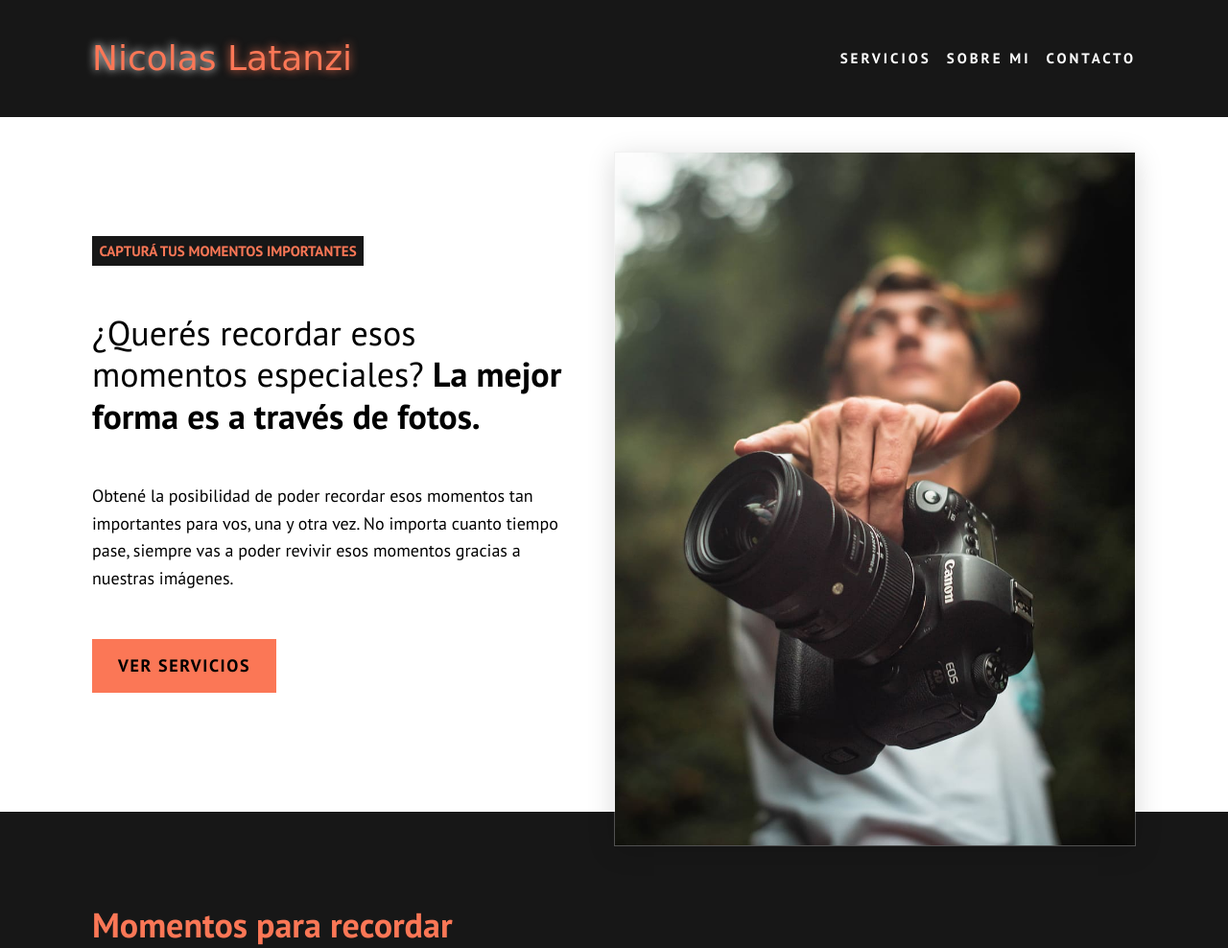
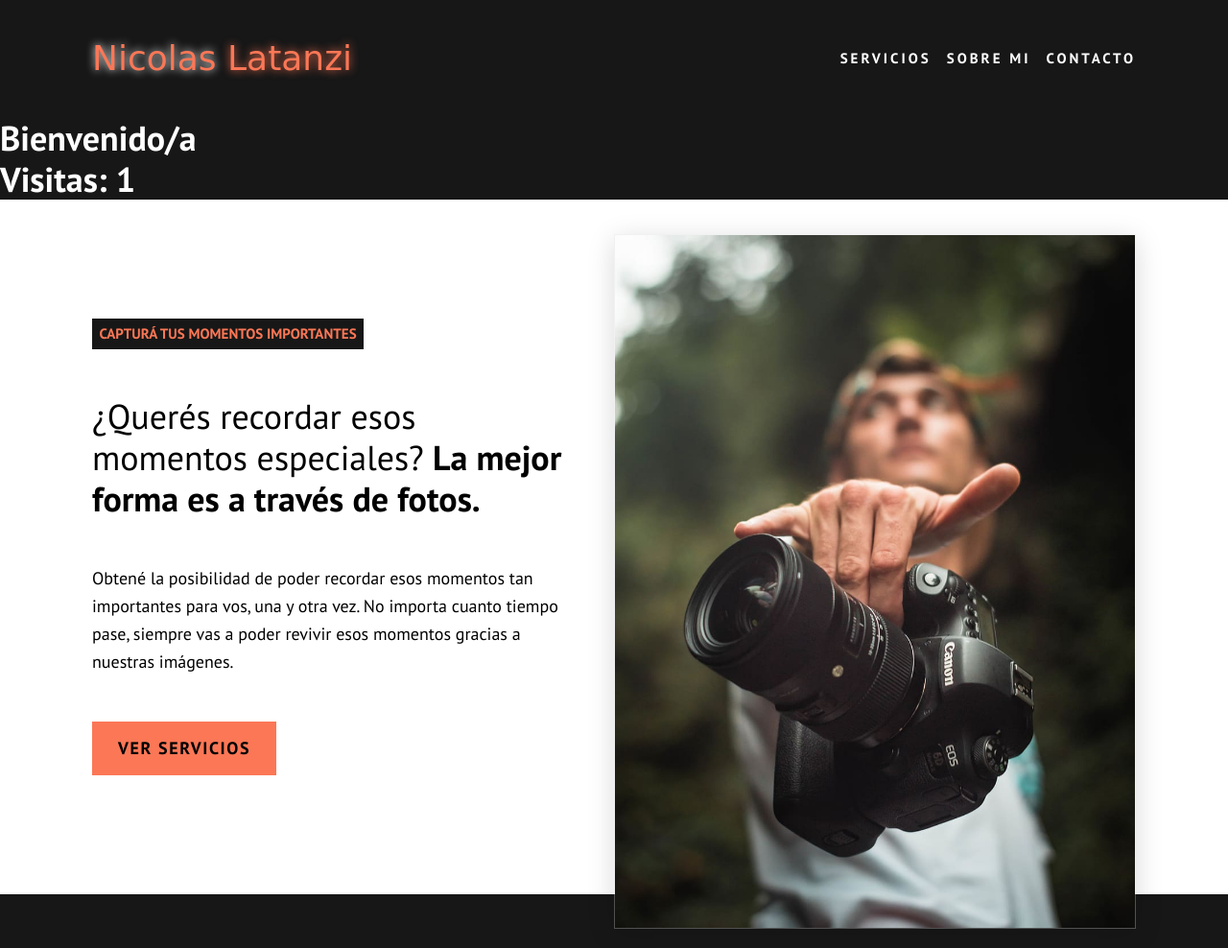
Before and after one commit to NicolasLatanzi/Primer-Proyecto-Integrador, a plain HTML site: page index.html in a window 1280 px wide. Shown: the top 988 px of the page at 96% size. Drawn offline with nearby package versions, Linux system fonts and the light colour scheme; a web font is replaced by a local one.

Commit message:
Update index.html

```diff
--- a/index.html
+++ b/index.html
@@ -40,7 +40,10 @@
             </div>
         </div>
     </header>
-
+    <div class="variables bg-dark">
+        <h3 id="usuario" title="Haz clic aqui para identificarte">Bienvenido/a</h3>
+        <h3 id="visitas">Visitas: </h3>
+    </div>
     <section class="main-section">
         <div class="my-container split a-center">
             <div class="section-left flow-content xl-space">
@@ -53,7 +56,7 @@
                 <a href="services.html" class="my-btn">Ver servicios</a>
             </div>
 
-            <img class="shadow" src="/img/photographer.jpg" alt="">
+            <img class="shadow" src="img/photographer.jpg" alt="">
         </div>
     </section>
 
@@ -147,7 +150,8 @@
                     <p class="text-italic">Nicolas es un artista.
 
                         ¡Volveríamos a contar con él para el bautismo de nuestro bebé mil veces!
-                        Ni nosotros ni nuestros invitados nos dimos cuenta de que estaba en el bautismo, y eso se agradece.
+                        Ni nosotros ni nuestros invitados nos dimos cuenta de que estaba en el bautismo, y eso se
+                        agradece.
 
                         ¡Las fotos han sido alucinantes!
                         Mil gracias de corazón, Nicolas.
@@ -157,13 +161,15 @@
 
                 </div>
                 <div class="testimonial-card bg-dark corner-square shadow">
-                    <p class="text-italic">Gracias por la serenidad que transmites, tus consejos a los novios y tus conversaciones el día de la boda.
+                    <p class="text-italic">Gracias por la serenidad que transmites, tus consejos a los novios y tus
+                        conversaciones el día de la boda.
 
                         Te haces cercano y eso da buen rollo, a nosotros y a los invitados.
 
-                        También por los detalles que nos has ido regalando durante el proceso y tu disponibilidad para tener todo a tiempo, muy rápido y atento.
+                        También por los detalles que nos has ido regalando durante el proceso y tu disponibilidad para
+                        tener todo a tiempo, muy rápido y atento.
 
-                        </p>
+                    </p>
                     <h5 class="mt-3">Pablo & Marta</h5>
 
                 </div>
@@ -213,6 +219,37 @@
 </html>
 
 <script>
+
+    let usuario = "";
+    let visitas = 0;
+    let boton_usuario = document.getElementById('usuario');
+
+    function identificarUsuario() {
+        usuario = localStorage.getItem("usuario") ?? '';
+        boton_usuario.innerText = "Bienvenido/a " + usuario;
+        if (usuario !== '') {
+            boton_usuario.setAttribute('title', '');
+        }
+    }
+    function contador() {
+        visitas = localStorage.getItem("visitas") ?? 0;
+        visitas++;
+        localStorage.setItem("visitas", visitas);
+        document.getElementById('visitas').innerText = "Visitas: " + visitas;
+    }
+
+    boton_usuario.onclick = function () {
+        let nombre_apellido = "";
+        do {
+            nombre_apellido = prompt("Ingrese su nombre para identificarse");
+        } while (nombre_apellido === "" || nombre_apellido === null);
+        localStorage.setItem("usuario", nombre_apellido);
+        location.reload();
+    }
+
+    identificarUsuario();
+    contador();
+
     $(function () {
         $(".hamburger").click(function () {
             $(this).toggleClass("active");
```
